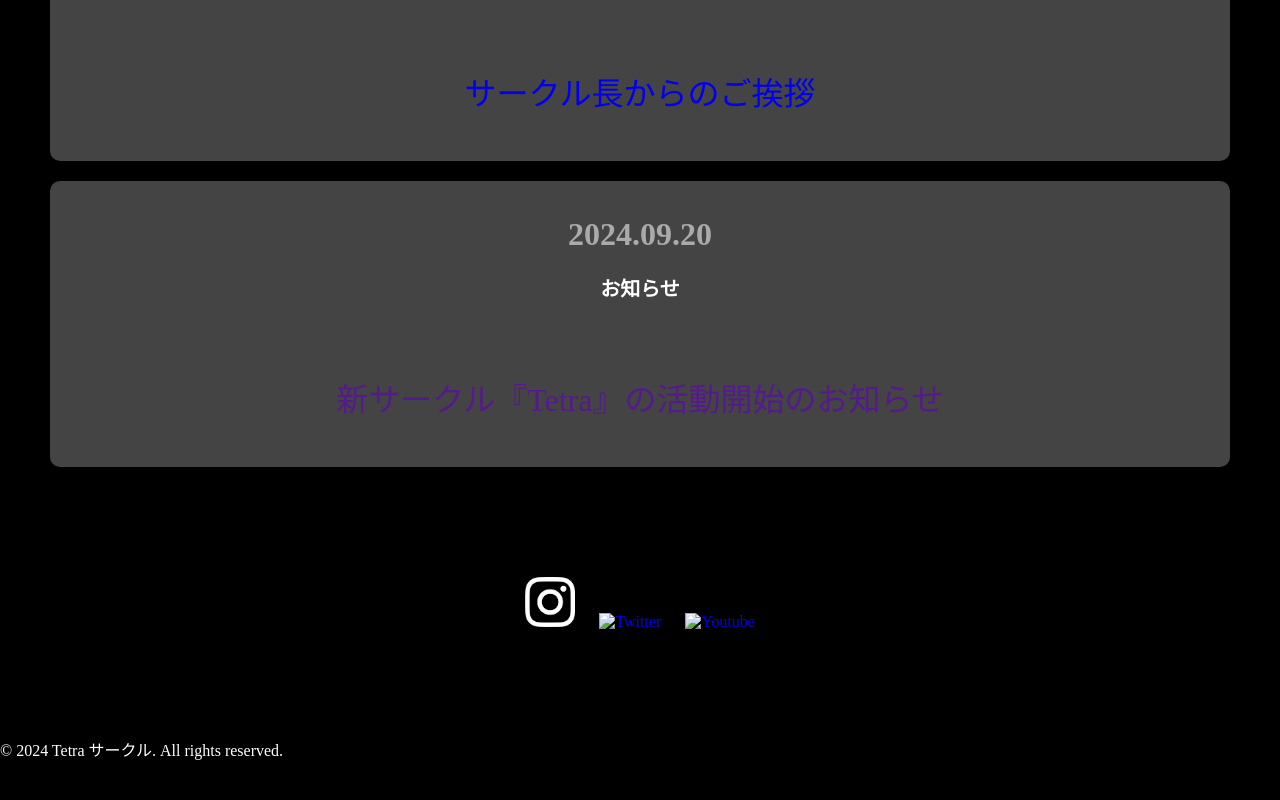
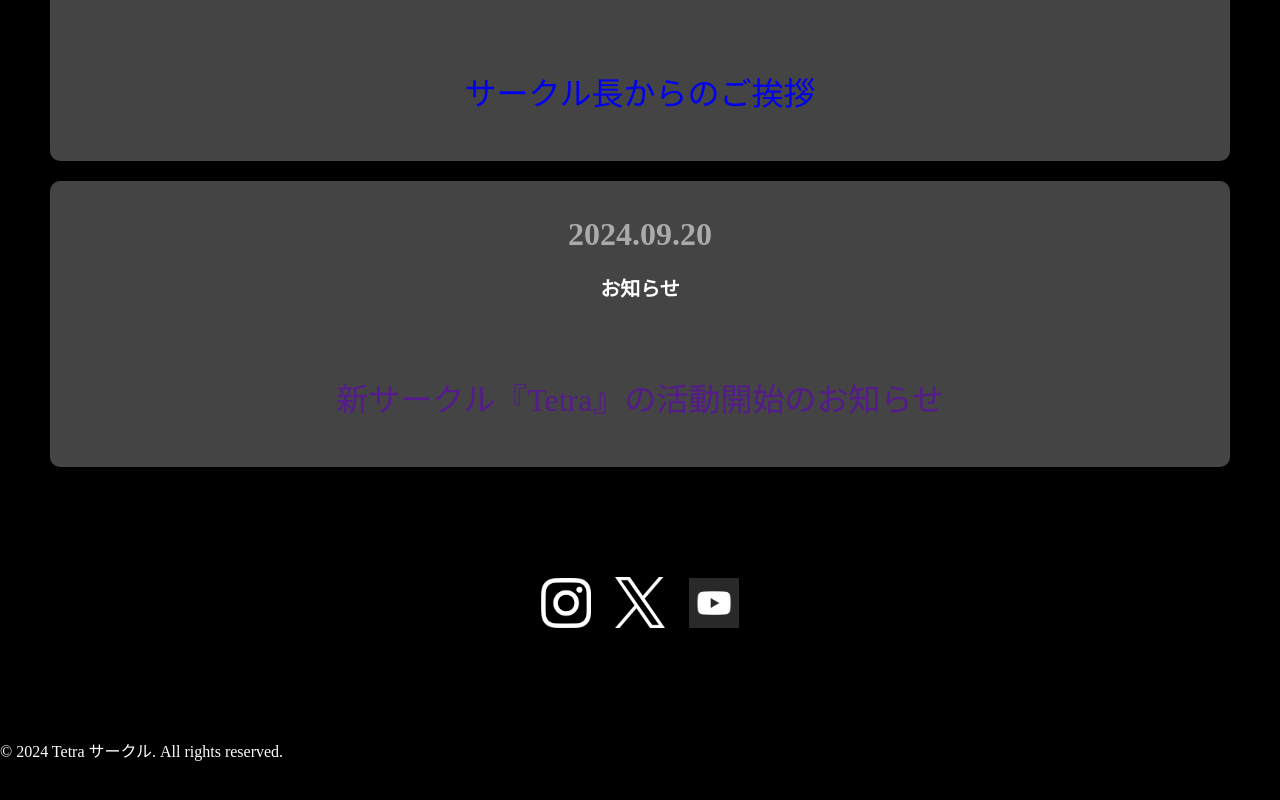
Before and after one commit to mgu-tetra/mgu-tetra.github.io, a plain HTML site: page index.html in a window 1280 px wide. Shown: the part 2653-3453 px from the top of the page. Drawn offline with Linux system fonts and the light colour scheme.

Commit message:
画像名称の変更

```diff
--- a/index.html
+++ b/index.html
@@ -505,9 +505,9 @@
             <a href="https://www.instagram.com/tetra.00000100/?igsh=MWptM2NqaTF3ZXl4dw%3D%3D&utm_source=qr">
                 <img src="./images/Instagram_Glyph_White.png" alt="Instagram"></a>
             <a href="https://x.com/Tetra00000100">
-                <img src="/images/logo-white.png" alt="Twitter"></a>
+                <img src="/images/x_logo-white.png" alt="Twitter"></a>
             <a href="https://www.youtube.com/@Tetra.0100">
-                <img src="/images/youtube_social_icon_dark.png" alt="Youtube"></a>
+                <img src="/images/youtube_social_square_dark.png" alt="Youtube"></a>
         </div>
     </footer>
     <div class="footer"></div> <!-- ここに背景色と余白を追加 -->
```
